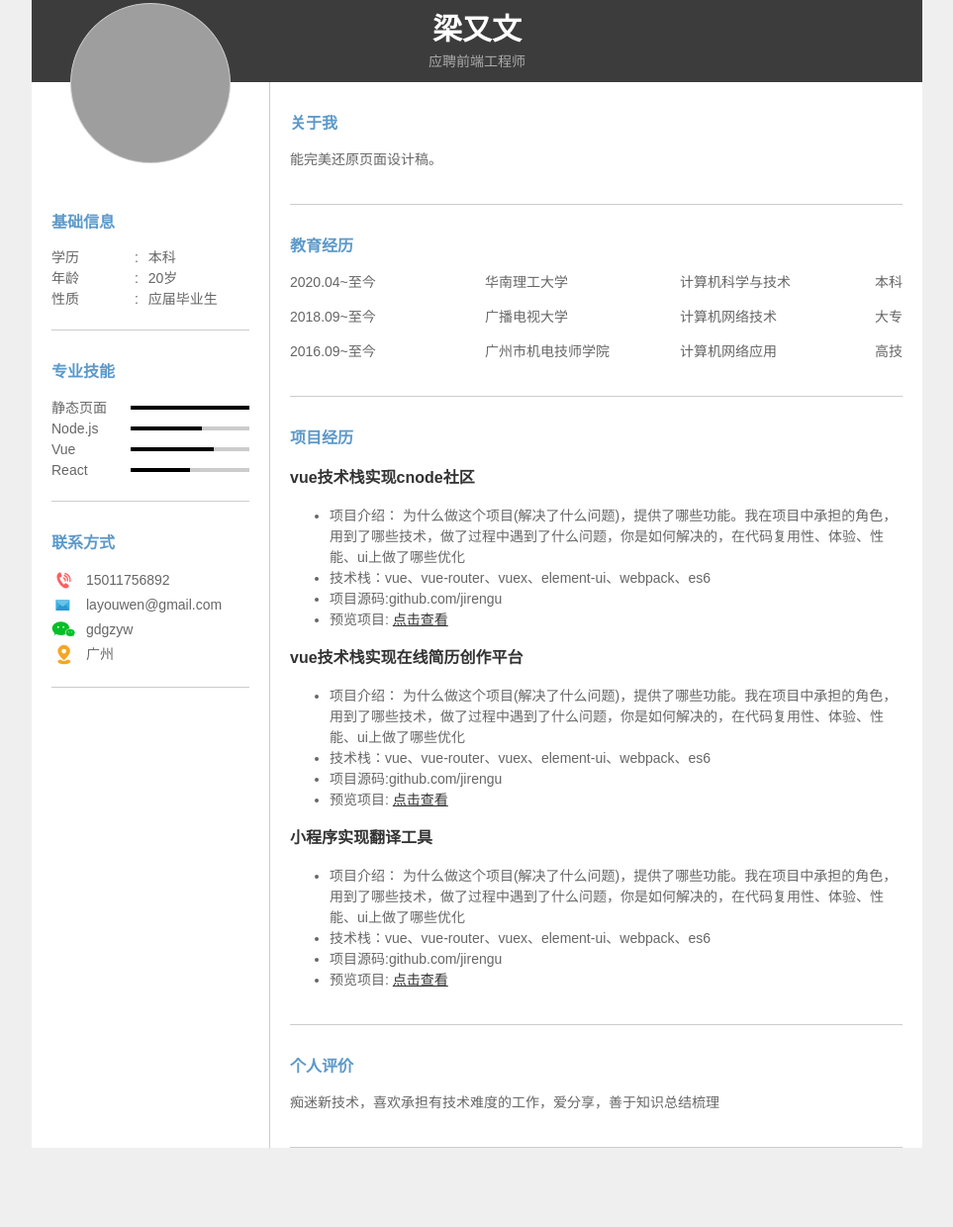
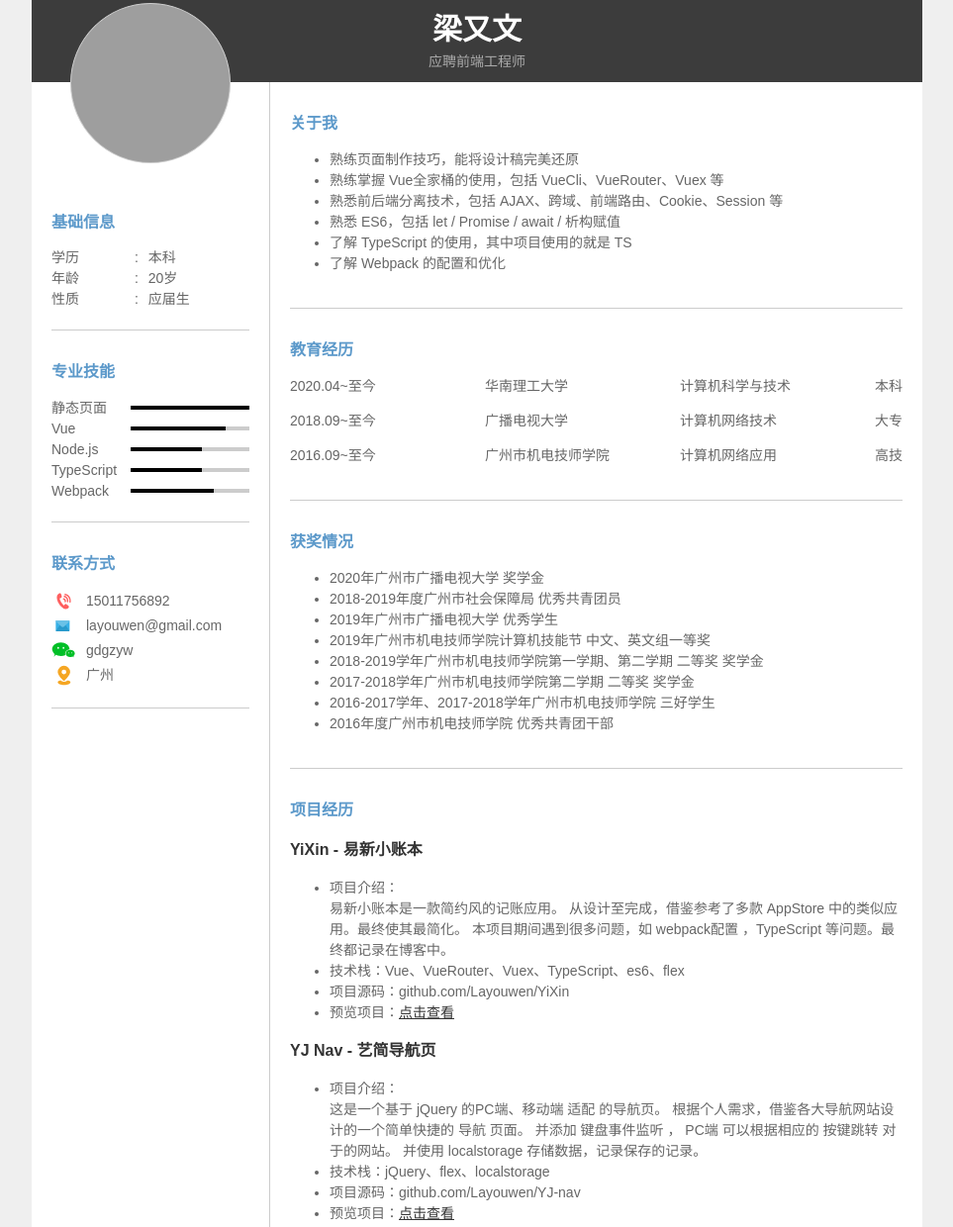
Before and after one commit to Layouwen/CV-liangyouwen, a plain HTML site: page src/mode.html in a window 1280 px wide. Shown: the part 83-1323 px from the top of the page at 99% size, without its empty margins (158-1121 px from the left). Before the commit the page ends 1253 px from the top, so only its background shows below. Drawn offline with Linux system fonts and the light colour scheme; grey boxes are pictures that could not be loaded.

Commit message:
update mode cv

```diff
--- a/src/mode.html
+++ b/src/mode.html
@@ -32,7 +32,7 @@
                     </div>
                     <div class="item">
                         <span>性质</span>
-                        <span>应届毕业生</span>
+                        <span>应届生</span>
                     </div>
                 </div>
             </section>
@@ -45,16 +45,20 @@
                         <span class="rule"><i style="width: 100%"></i></span>
                     </div>
                     <div class="item">
+                        <span class="keyword">Vue</span>
+                        <span class="rule"><i style="width: 80%"></i></span>
+                    </div>
+                    <div class="item">
                         <span class="keyword">Node.js</span>
                         <span class="rule"><i style="width: 60%"></i></span>
                     </div>
                     <div class="item">
-                        <span class="keyword">Vue</span>
-                        <span class="rule"><i style="width: 70%"></i></span>
+                        <span class="keyword">TypeScript</span>
+                        <span class="rule"><i style="width: 60%"></i></span>
                     </div>
                     <div class="item">
-                        <span class="keyword">React</span>
-                        <span class="rule"><i style="width: 50%"></i></span>
+                        <span class="keyword">Webpack</span>
+                        <span class="rule"><i style="width: 70%"></i></span>
                     </div>
                 </div>
             </section>
@@ -90,7 +94,14 @@
         <main>
             <section>
                 <h2>关于我</h2>
-                <p>能完美还原页面设计稿。</p>
+                <ul>
+                    <li>熟练页面制作技巧，能将设计稿完美还原</li>
+                    <li>熟练掌握 Vue全家桶的使用，包括 VueCli、VueRouter、Vuex 等</li>
+                    <li>熟悉前后端分离技术，包括 AJAX、跨域、前端路由、Cookie、Session 等</li>
+                    <li>熟悉 ES6，包括 let / Promise / await / 析构赋值</li>
+                    <li>了解 TypeScript 的使用，其中项目使用的就是 TS</li>
+                    <li>了解 Webpack 的配置和优化</li>
+                </ul>
             </section>
 
             <section>
@@ -117,44 +128,104 @@
                 </div>
             </section>
             <section>
+                <h2>获奖情况</h2>
+                <div class="item">
+                    <ul>
+                        <li>2020年广州市广播电视大学 奖学金</li>
+                        <li>2018-2019年度广州市社会保障局 优秀共青团员</li>
+                        <li>2019年广州市广播电视大学 优秀学生</li>
+                        <li>2019年广州市机电技师学院计算机技能节 中文、英文组一等奖</li>
+                        <li>2018-2019学年广州市机电技师学院第一学期、第二学期 二等奖 奖学金</li>
+                        <li>2017-2018学年广州市机电技师学院第二学期 二等奖 奖学金</li>
+                        <li>2016-2017学年、2017-2018学年广州市机电技师学院 三好学生</li>
+                        <li>2016年度广州市机电技师学院 优秀共青团干部</li>
+                    </ul>
+                </div>
+            </section>
+            <section>
                 <h2>项目经历</h2>
                 <div class="item">
-                    <h3>vue技术栈实现cnode社区</h3>
+                    <h3>YiXin - 易新小账本</h3>
                     <ul>
-                        <li>项目介绍：
-                            为什么做这个项目(解决了什么问题)，提供了哪些功能。我在项目中承担的角色，用到了哪些技术，做了过程中遇到了什么问题，你是如何解决的，在代码复用性、体验、性能、ui上做了哪些优化
+                        <li>项目介绍：<br>
+                            易新小账本是一款简约风的记账应用。
+                            从设计至完成，借鉴参考了多款 AppStore 中的类似应用。最终使其最简化。
+                            本项目期间遇到很多问题，如 webpack配置 ，TypeScript 等问题。最终都记录在博客中。
                         </li>
-                        <li>技术栈：vue、vue-router、vuex、element-ui、webpack、es6</li>
-                        <li>项目源码:github.com/jirengu</li>
-                        <li>预览项目: <a href="https://jirengu.com">点击查看</a></li>
+                        <li>技术栈：Vue、VueRouter、Vuex、TypeScript、es6、flex</li>
+                        <li>项目源码：github.com/Layouwen/YiXin</li>
+                        <li>预览项目：<a href="https://layouwen.github.io/YiXin-website">点击查看</a></li>
                     </ul>
                 </div>
                 <div class="item">
-                    <h3>vue技术栈实现在线简历创作平台</h3>
+                    <h3>YJ Nav - 艺简导航页</h3>
                     <ul>
-                        <li>项目介绍：
-                            为什么做这个项目(解决了什么问题)，提供了哪些功能。我在项目中承担的角色，用到了哪些技术，做了过程中遇到了什么问题，你是如何解决的，在代码复用性、体验、性能、ui上做了哪些优化
+                        <li>项目介绍：<br>
+                            这是一个基于 jQuery 的PC端、移动端 适配 的导航页。
+                            根据个人需求，借鉴各大导航网站设计的一个简单快捷的 导航 页面。
+                            并添加 键盘事件监听 ， PC端 可以根据相应的 按键跳转 对于的网站。
+                            并使用 localstorage 存储数据，记录保存的记录。
                         </li>
-                        <li>技术栈：vue、vue-router、vuex、element-ui、webpack、es6</li>
-                        <li>项目源码:github.com/jirengu</li>
-                        <li>预览项目: <a href="https://jirengu.com">点击查看</a></li>
+                        <li>技术栈：jQuery、flex、localstorage</li>
+                        <li>项目源码：github.com/Layouwen/YJ-nav</li>
+                        <li>预览项目：<a href="https://layouwen.github.io/YJ-nav/src/index.html">点击查看</a></li>
                     </ul>
                 </div>
                 <div class="item">
-                    <h3>小程序实现翻译工具</h3>
+                    <h3>Pikachu - 皮卡皮卡</h3>
                     <ul>
-                        <li>项目介绍：
-                            为什么做这个项目(解决了什么问题)，提供了哪些功能。我在项目中承担的角色，用到了哪些技术，做了过程中遇到了什么问题，你是如何解决的，在代码复用性、体验、性能、ui上做了哪些优化
+                        <li>项目介绍：<br>
+                            这是一个使用 CSS ，根据模板图尽可能 还原 图片的效果。
+                            并使用 原生JS 实现， 播放 绘画过程的效果。
+                            通过这个项目，使自己对CSS的使用更加熟练。
                         </li>
-                        <li>技术栈：vue、vue-router、vuex、element-ui、webpack、es6</li>
-                        <li>项目源码:github.com/jirengu</li>
-                        <li>预览项目: <a href="https://jirengu.com">点击查看</a></li>
+                        <li>技术栈：JavaScript、CSS</li>
+                        <li>项目源码：github.com/Layouwen/Pikachu</li>
+                        <li>预览项目：<a href="https://layouwen.github.io/Pikachu/src/index.html">点击查看</a></li>
+                    </ul>
+                </div>
+                <div class="item">
+                    <h3>Art Time - 艺术时间</h3>
+                    <ul>
+                        <li>项目介绍：<br>
+                            这是一个使用 canvas 和 原生JS 实现的PC端、手机端 自适应 一个简易 画板 。
+                            可用于日常草稿、涂鸦。有3种颜色的画笔，以及3种粗细选择。
+                            添加可选择白底或黑底。以及窗口 变化检测。
+                        </li>
+                        <li>技术栈：canvas、JavaScript</li>
+                        <li>项目源码：github.com/Layouwen/Art-Time</li>
+                        <li>预览项目：<a href="https://layouwen.github.io/Art-Time/index.html">点击查看</a></li>
+                    </ul>
+                </div>
+                <div class="item">
+                    <h3>Auto Taiji - JS太极图</h3>
+                    <ul>
+                        <li>项目介绍：<br>
+                            这是一个综合使用 媒体查询 、原生JS 、animation 实现 自适配 的一个太极图绘画及播放效果。
+                        </li>
+                        <li>技术栈：JavaScript、媒体查询、animation</li>
+                        <li>项目源码：github.com/Layouwen/Auto-Taiji</li>
+                        <li>预览项目：<a href="https://layouwen.github.io/Auto-Taiji/index">点击查看</a></li>
+                    </ul>
+                </div>
+                <div class="item">
+                    <h3>heartbeat - 心跳</h3>
+                    <ul>
+                        <li>项目介绍：<br>
+                            这个是在学习 CSS 动画时完成的一个项目。
+                            当宽度大于1400px时显示两个效果。 animation心跳，右边显示 hover心跳。
+                            通过 媒体查询 ，手机只显示 animation 效果。
+                        </li>
+                        <li>技术栈：媒体查询、animation、hover</li>
+                        <li>项目源码：github.com/Layouwen/heartbeat</li>
+                        <li>预览项目：<a href="https://layouwen.github.io/heartbeat/index">点击查看</a></li>
                     </ul>
                 </div>
             </section>
             <section>
                 <h2>个人评价</h2>
-                <p>痴迷新技术，喜欢承担有技术难度的工作，爱分享，善于知识总结梳理</p>
+                <p>本人拥有较强的自学能力，热爱编程。在校期间多次获得国家奖学金，以优秀的成绩完成学校课程。掌握HTML、CSS、JavaScript、jQuery、Vue、Webpack、AJAX、跨域等前端技术。了解使用Linux、Windows、MacOS系统。能独自搭建PHP个人网站。
+                </p>
             </section>
         </main>
     </div>
```
